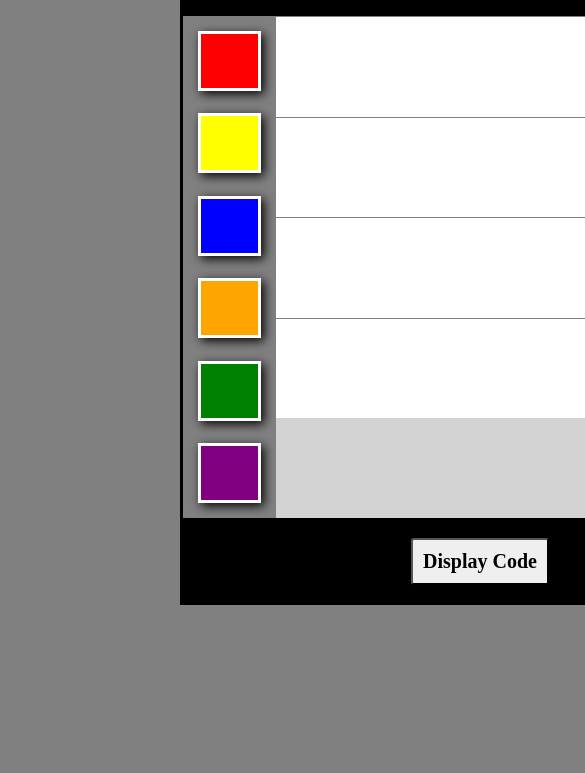
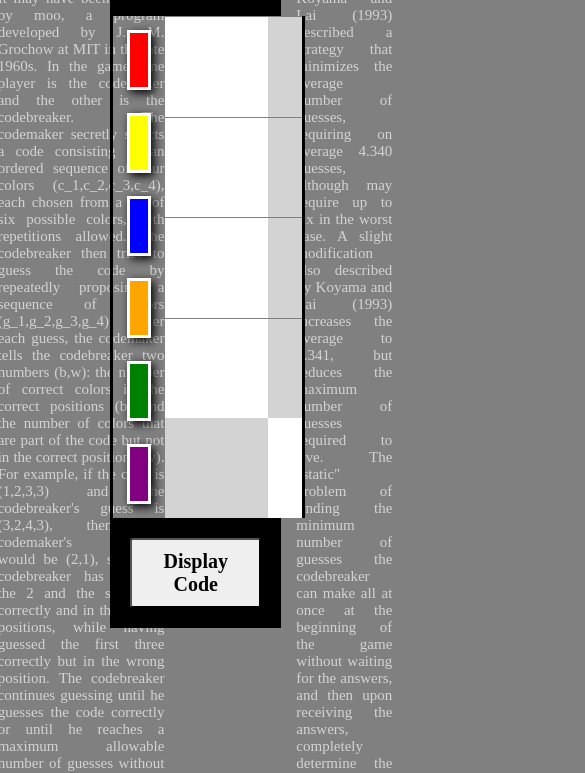
Before and after one commit to CapellaBlue/AllProjects, a plain HTML site: page Project_1/index.html in a window 390 px wide. Shown: the part 149-922 px from the top of the page, 585 px wide, since content can reach past the window. Before the commit the page ends 844 px from the top, so only its background shows below. Drawn offline with nearby package versions, Linux system fonts and the light colour scheme.

Commit message:
Now responsive

```diff
--- a/Project_1/css/style.css
+++ b/Project_1/css/style.css
@@ -1,23 +1,56 @@
 body {
   /*font-family: Times New Roman;*/
-  width: 960px;
+  width: 100%;
   margin: 0 auto;
   background: gray;
+  display: flex;
+  justify-content: center;
+  align-items: flex-start;
+  flex-direction: row;
+}
+
+.first-div,.middle-div,.last-div{
+  display: flex;
+}
+
+.first-div{
+  width: 25%;
+  margin: 5px 5px 10px 10px;
+}
+
+.last-div {
+  width: 25%;
+  margin: 5px 10px 10px 5px
+}
+
+.middle-div{
+  justify-content: center;
+  align-items: center;
+  flex-direction: column;
+  width: 50%;
+  margin:  20px 10px;
+}
+
+p {
+  font-size: 15px;
+  color: lightgray;
+  text-align: justify;
 }
 
 #score-container{
   position: relative;
-  width: 600px;
+  width: 100%;
   height: 40px;
   text-align: center;
   background: lightgray;
   display: flex;
   justify-content: space-around;
   align-items: center;
-  margin: 20px auto 0 auto;
+  /*margin: 10px auto 0 auto;*/
   color: black;
   font-weight: bold;
   font-size: 20px;
+  box-shadow: 3px 3px 10px black;
 }
 
 #start-button {
@@ -83,7 +116,7 @@ body {
 
 .instruction {
   position: relative;
-  width: 600px;
+  width: 100%;
   height: 85px;
   text-align: center;
   background: black;
@@ -100,18 +133,19 @@ body {
 .game-board {
   position: relative;
   flex-direction: column;
+  justify-content: center;
   align-items: center;
   display: flex;
   height: 502px;
-  width: 400px;
-  margin: 0 380px 0 180px;
+  width: 100%;
+  /*margin: 0 380px 0 180px;*/
   flex-wrap: wrap;
 
 }
 
 #code-guess-container {
   height: 402px;
-  width: 400px;
+  width: 60%;
   background: white;
   display: flex;
   flex-direction: column;
@@ -121,7 +155,7 @@ body {
 }
 
 .guess-rows {
-  width: 400px;
+  width: 100%;
   height: 100px;
   border-top: .5px solid gray;
   background: white;
@@ -133,7 +167,7 @@ body {
 
 #code-storage{
   height: 100px;
-  width: 400px;
+  width: 60%;
   background: lightgray;
   display: flex;
   flex-direction: row;
@@ -146,7 +180,7 @@ body {
   flex-direction: column;
   justify-content: flex-end;
   align-items: flex-end;
-  width: 100px;
+  width: 20%;
   height: 402px;
   background: lightgray;
   color: white;
@@ -154,7 +188,7 @@ body {
 }
 
 .feedback-rows {
-  width: 100px;
+  width: 100%;
   height: 100px;
   border-top: .5px solid gray;
   background: lightgray;
@@ -166,7 +200,7 @@ body {
 }
 
 #feedback-button-container {
-  width: 100px;
+  width: 20%;
   height: 100px;
   background: white;
   display: flex;
@@ -194,12 +228,12 @@ body {
 }
 
 .button-container {
-  width: 63px;
+  width: 14%;
   height: 502px;
   display: flex;
   flex-direction: column;
   justify-content: space-between;
-  padding: 15px;
+  padding: 14px;
   border-left: 3px solid black;
   /*border-right: 3px solid black;*/
 }
@@ -269,7 +303,7 @@ body {
 
 .controls {
   position: relative;
-  width: 600px;
+  width: 100%;
   text-align: center;
   background: black;
   display: flex;
--- a/Project_1/index.html
+++ b/Project_1/index.html
@@ -2,19 +2,37 @@
 <html>
 <head>
   <meta charset="utf-8">
+  <meta name="viewport" content="width=device-width, initial-scale=1.0">
   <link rel="stylesheet" href="css/style.css">
   <title>MASTERMIND</title>
   <script src="https://ajax.googleapis.com/ajax/libs/jquery/3.1.1/jquery.min.js"></script>
   <script src="js/app.js"></script>
 </head>
 <body>
+  <div class="first-div">
+    <p>
+      Mastermind is a simple two-player code-breaking board game invented in 1970 by Mordecai Meirowitz, an Israeli postmaster and telecommunications expert. It may have been inspired by moo, a program developed by J. M. Grochow at MIT in the late 1960s.
+
+      In the game, one player is the codemaker and the other is the codebreaker. The codemaker secretly selects a code consisting of an ordered sequence of four colors  (c_1,c_2,c_3,c_4), each chosen from a set of six possible colors, with repetitions allowed. The codebreaker then tries to guess the code by repeatedly proposing a sequence of colors (g_1,g_2,g_3,g_4). After each guess, the codemaker tells the codebreaker two numbers (b,w): the number of correct colors in the correct positions (b) and the number of colors that are part of the code but not in the correct positions (w). For example, if the code is (1,2,3,3) and the codebreaker's guess is (3,2,4,3), then the codemaker's response would be (2,1), since the codebreaker has guessed the 2 and the second 3 correctly and in the correct positions, while having guessed the first three correctly but in the wrong position.
+
+      The codebreaker continues guessing until he guesses the code correctly or until he reaches a maximum allowable number of guesses without having correctly identified the secret code.
+
+      Interestingly, w can be computed as
+
+      w=(sum_(i=1)^6min(c_i,g_i))-b,
+      where c_i is the number of times the color i is in the code and g_i is the number of times it is in the guess.
+
+      Knuth (1976-77) showed that the codebreaker can always succeed in five or fewer moves (i.e., knows the code after four guesses). His technique uses a greedy strategy that minimizes the number of remaining possibilities at each step, and requires 4.478 guesses on average, assuming equally likely code choice. <p>
+
+
+    </div>
+
+    <div class="middle-div">
       <div id="score-container">
       </div>
       <div class="instruction">
         <button type="button" id="start-button">Start</button>
       </div>
-
-
       <div class="game-board">
 
         <div class="button-container">
@@ -50,8 +68,21 @@
         </div>
 
       </div>
+
       <div class="controls">
         <button type="button" id="displayCode">Display Code</button>
       </div>
+    </div>
+
+  <div class="last-div">
+    <p>Irving (1978-79) subsequently found a strategy with slightly smaller average length. Koyama and Lai (1993) described a strategy that minimizes the average number of guesses, requiring on average 4.340 guesses, although may require up to six in the worst case. A slight modification also described by Koyama and Lai (1993) increases the average to 4.341, but reduces the maximum number of guesses required to five.
+
+    The "static" problem of finding the minimum number of guesses the codebreaker can make all at once at the beginning of the game without waiting for the answers, and then upon receiving the answers, completely determine the code in the next "guess" (Chvatal 1983), can be solved with six initial guesses (Greenwell 1999-2000). One particular combination that allows the codebreaker to know the code after six guesses (and so require a seventh to reveal his knowledge of the solution) is (1, 2, 2, 1), (2, 3, 5, 4), (3, 3, 1, 1), (4, 5, 2, 4), (5, 6, 5, 6), (6, 6, 4, 3). It is not known if this number can be reduced to five (exhaustive checking would require 6^(5×4)=6^(20) approx 3.7×10^(15) computations), although it is believed not.
+
+    Swaszek (1999-2000) gives an analysis of practical strategies that do not require complicated record-keeping or use of a computer. Making a random guess from the set of remaining candidate code sequences gives a surprisingly short average game length of 4.638, while interpreting each guess as a number and using the next higher number consistent with the known information gives a game of average length 4.758.
+
+    <a href="-http://mathworld.wolfram.com/Mastermind.html">From Mathworld</a></p>
+  </div>
+
 </body>
 </html>
```
Lines whose indentation alone changed are shown as unchanged.
